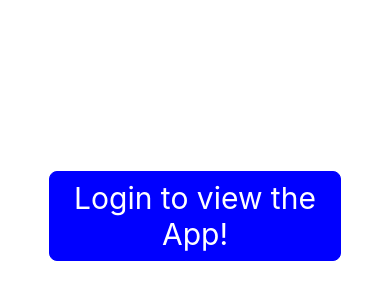
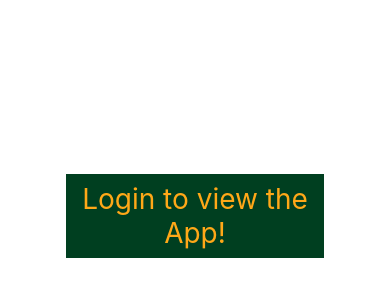
Before and after one commit to voidbloom13/book-lovers, a React Native app: screen / in a window 390 px wide. Shown: the part 206-506 px from the top of the page. Built offline with nearby package versions, Linux system fonts and the light colour scheme.

Commit message:
Added Theme styling to Login.js

```diff
--- a/src/screens/Login.js
+++ b/src/screens/Login.js
@@ -1,36 +1,19 @@
 import * as React from 'react';
-import { View, Text, TouchableOpacity, StyleSheet } from 'react-native';
+import { View, Text, TouchableOpacity } from 'react-native';
+import { useTheme } from '../ThemeContext';
+import { StylesLight, StylesDark } from '../../public/Styles';
 
 const Login = ({onPress}) => {
+  const darkMode = useTheme();
+  const Styles = darkMode ? StylesDark : StylesLight;
+
   return (
-    <View style={styles.screenContainer}>
-      <TouchableOpacity style={styles.loginButton} onPress={() => {onPress()}}>
-        <Text style={styles.loginText}>Login to view the App!</Text>
+    <View style={Styles.screenContainer}>
+      <TouchableOpacity style={Styles.primaryButton} onPress={() => {onPress()}}>
+        <Text style={Styles.primaryButtonText}>Login to view the App!</Text>
       </TouchableOpacity>
     </View>
   )
 }
 
-const styles = StyleSheet.create({
-  screenContainer: {
-    flex: 1,
-    alignContent: 'center',
-    justifyContent: 'center'
-  },
-  loginText: {
-    color: 'white',
-    fontSize: 30,
-    textAlign: 'center'
-  },
-  loginButton: {
-    alignSelf: 'center',
-    backgroundColor: 'blue',
-    borderWidth: 1,
-    borderColor: 'blue',
-    borderRadius: 8,
-    width: '75%',
-    padding: 8
-  }
-})
-
 export default Login;
```
